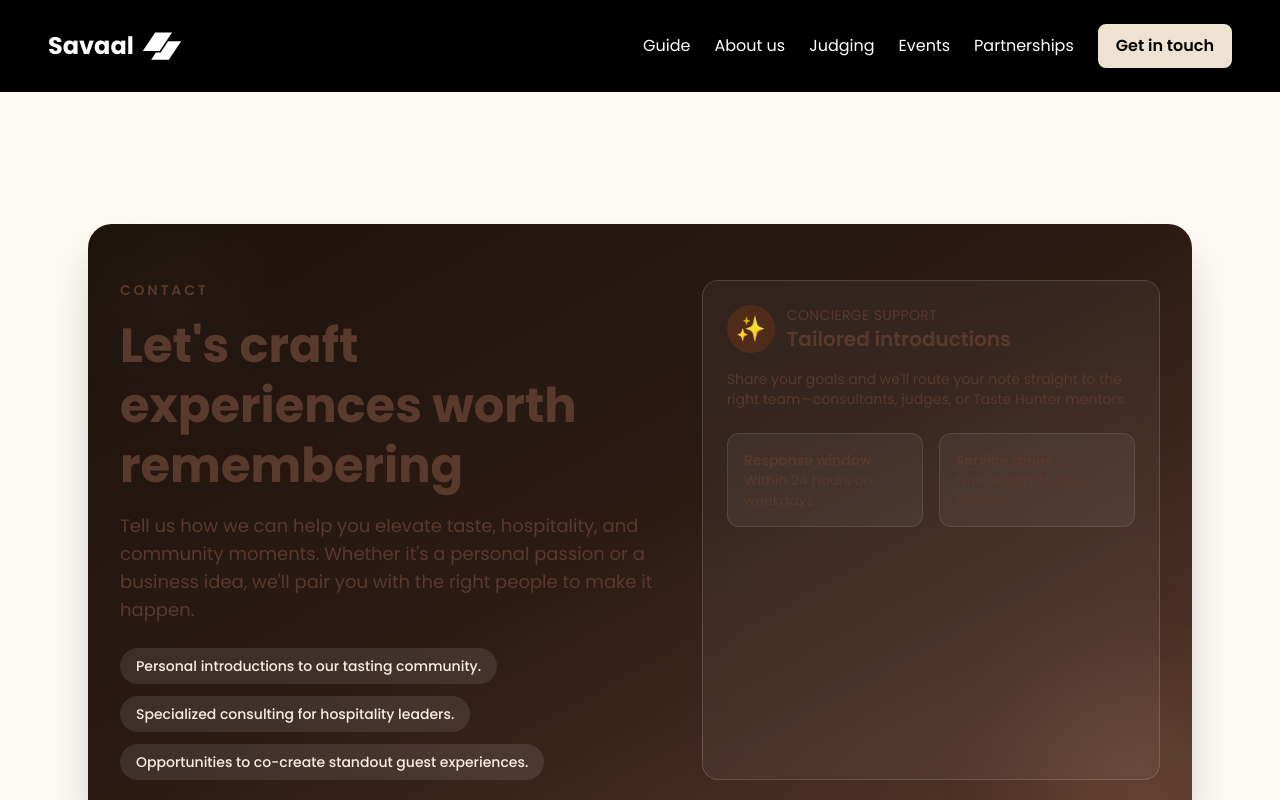
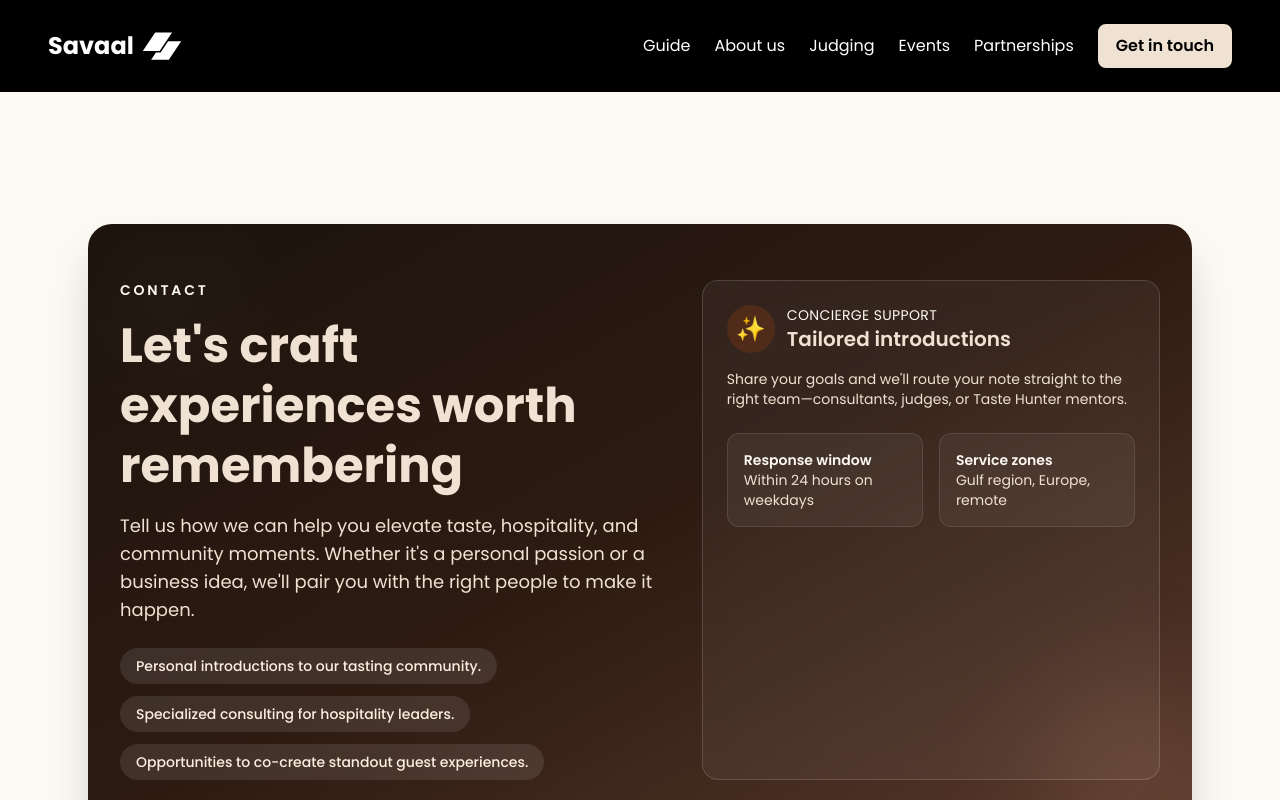
Before and after one commit to LayerSyncAi/savaal, a Next.js app: page /contact in a window 1280 px wide. Shown: the top 800 px of the page. Built offline with nearby package versions, Linux system fonts and the light colour scheme.

Commit message:
Updated contact hero styling

```diff
--- a/app/contact/components/ContactHero.tsx
+++ b/app/contact/components/ContactHero.tsx
@@ -12,13 +12,13 @@ export const ContactHero = () => {
 
       <div className="relative grid gap-8 lg:grid-cols-[1.2fr_1fr]">
         <div className="space-y-4">
-          <p className="text-sm font-semibold uppercase tracking-[0.2em] text-[#fcefe1]">
+          <p className="text-sm font-semibold uppercase tracking-[0.2em] p-white">
             Contact
           </p>
-          <h1 className="text-4xl font-bold leading-tight text-white sm:text-5xl">
+          <h1 className="text-4xl font-bold leading-tight p-on-dark sm:text-5xl">
             Let&apos;s craft experiences worth remembering
           </h1>
-          <p className="max-w-2xl text-lg text-[#f8ecdf]">
+          <p className="max-w-2xl text-lg p-on-dark">
             Tell us how we can help you elevate taste, hospitality, and community
             moments. Whether it&apos;s a personal passion or a business idea, we&apos;ll
             pair you with the right people to make it happen.
@@ -42,24 +42,24 @@ export const ContactHero = () => {
               ✨
             </div>
             <div>
-              <p className="text-sm uppercase tracking-wide text-[#fcefe1]/80">
+              <p className="text-sm uppercase tracking-wide p-white">
                 Concierge Support
               </p>
-              <p className="text-xl font-semibold text-white">Tailored introductions</p>
+              <p className="text-xl font-semibold p-on-dark">Tailored introductions</p>
             </div>
           </div>
-          <p className="mt-4 text-sm text-[#f8ecdf]/90">
+          <p className="mt-4 text-sm p-on-dark">
             Share your goals and we&apos;ll route your note straight to the right
             team—consultants, judges, or Taste Hunter mentors.
           </p>
-          <div className="mt-6 grid grid-cols-2 gap-4 text-sm text-[#fcefe1]">
+          <div className="mt-6 grid grid-cols-2 gap-4 text-sm p-on-dark">
             <div className="rounded-xl border border-white/10 bg-white/5 p-4">
-              <p className="font-semibold text-white">Response window</p>
-              <p className="text-[#f8ecdf]">Within 24 hours on weekdays</p>
+              <p className="font-semibold p-white">Response window</p>
+              <p className="p-on-dark">Within 24 hours on weekdays</p>
             </div>
             <div className="rounded-xl border border-white/10 bg-white/5 p-4">
-              <p className="font-semibold text-white">Service zones</p>
-              <p className="text-[#f8ecdf]">Gulf region, Europe, remote</p>
+              <p className="font-semibold p-white">Service zones</p>
+              <p className="p-on-dark">Gulf region, Europe, remote</p>
             </div>
           </div>
         </div>
```
